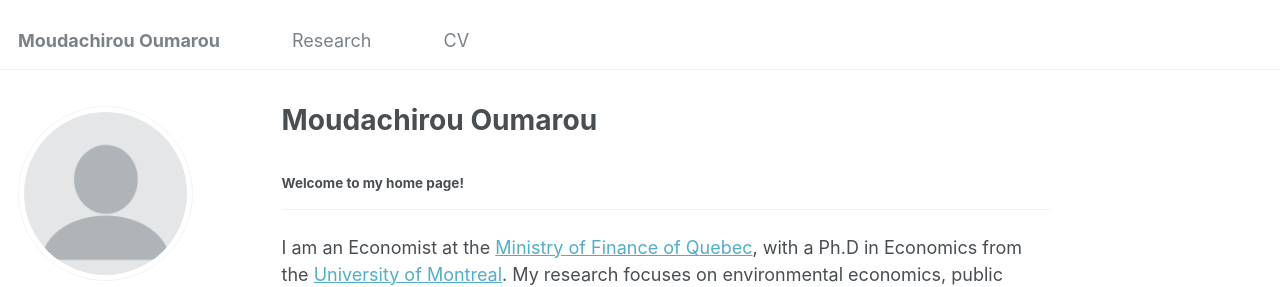
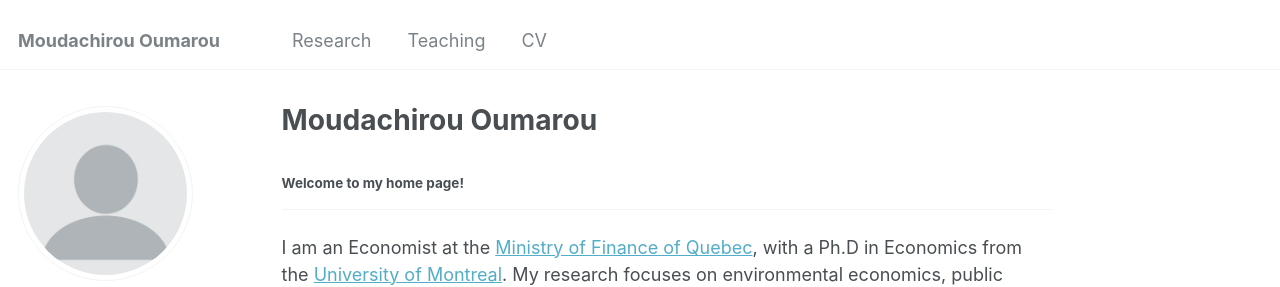
Before and after one commit to oumaroumoudachirou/oumaroumoudachirou.github.io, a Jekyll site: the page built from _pages/about.md, in a window 1280 px wide. Shown: the top 287 px of the page. Built offline with Jekyll 4.4.1, drawn with Linux system fonts in a browser that asks for light colours.

Commit message:
Update navigation.yml

```diff
--- a/_data/navigation.yml
+++ b/_data/navigation.yml
@@ -14,7 +14,7 @@ main:
   - title: "Research"
     url: /portfolio/
 
-  - title: ""
+  - title: "Teaching"
     url: /teaching/
 
 
```
